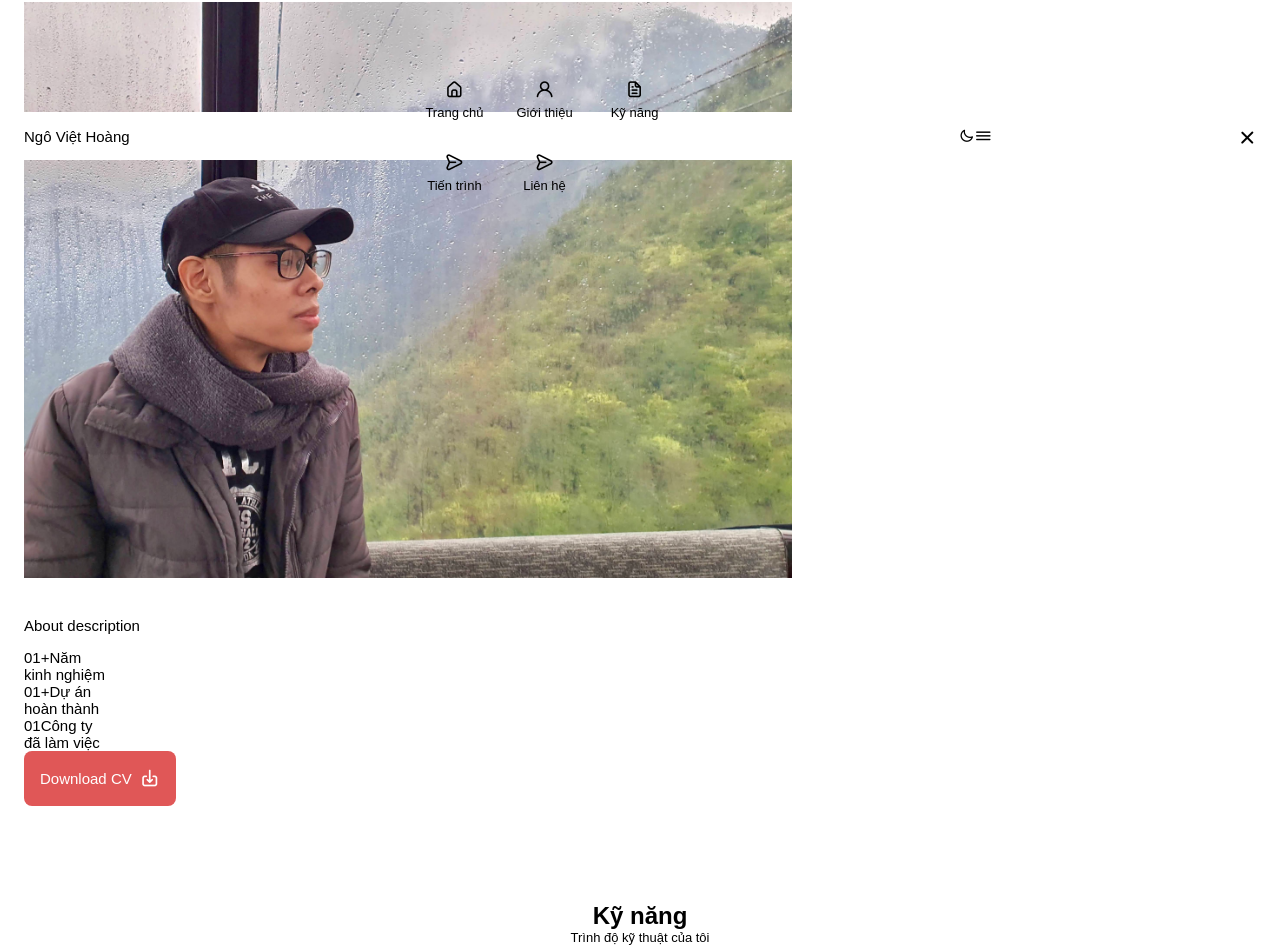
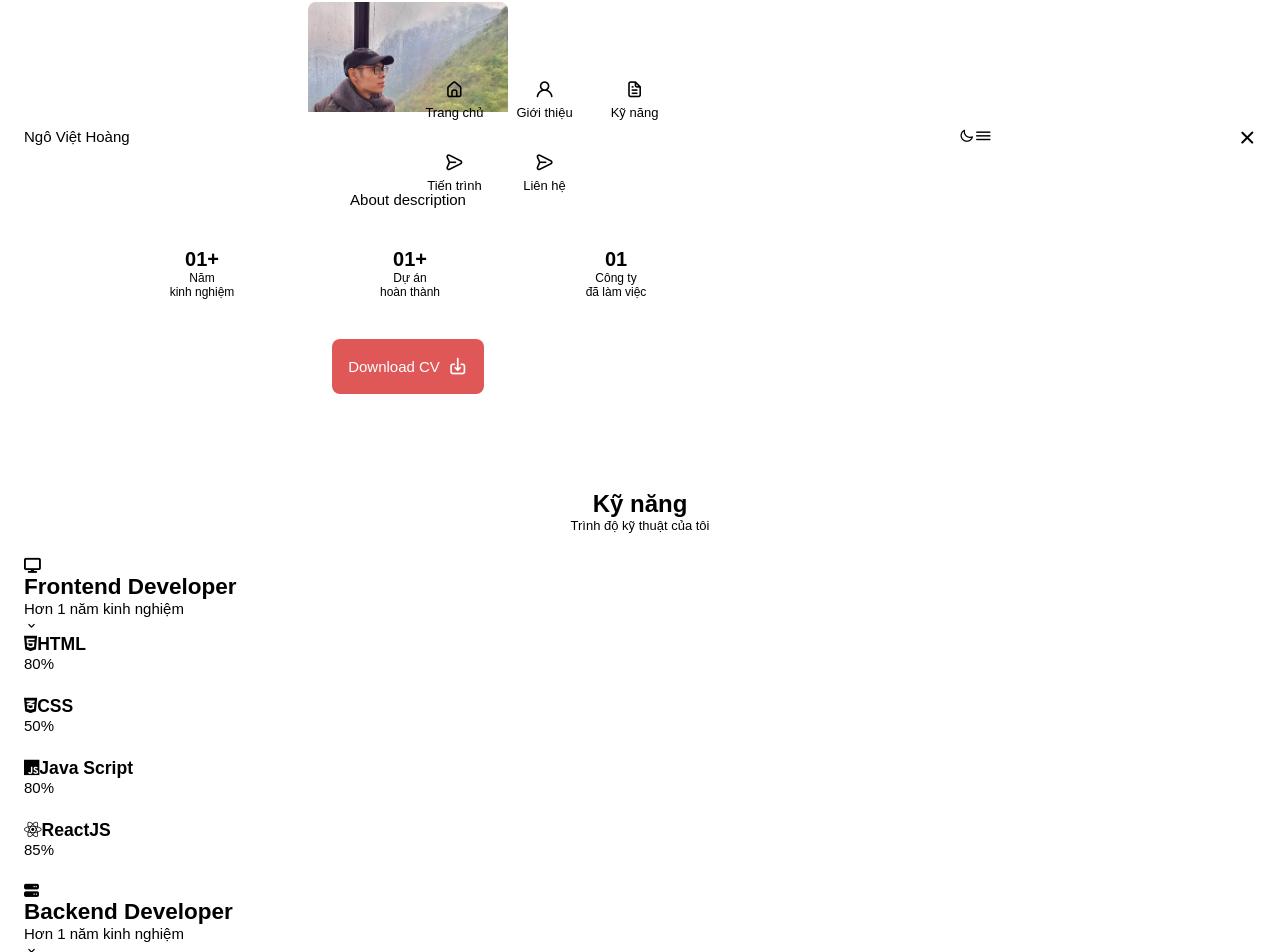
Before and after one commit to VietHoang319/MyPortfolio-ReactJS, a React (Create React App) app: page / in a window 1280 px wide. Shown: the part 640-1592 px from the top of the page. Built offline with nearby package versions, Linux system fonts and the light colour scheme.

Commit message:
update scss

```diff
--- a/src/component/about/About.js
+++ b/src/component/about/About.js
@@ -2,11 +2,12 @@ import React from "react";
 import MyCV from "../../assets/file/CV_Ngo_Viet_Hoang_Java_Developer.pdf";
 import AboutImage from "../../assets/image/about.jpg";
 import moment from "moment";
+import "./About.scss";
 
 function About() {
-  const diff = moment().diff(moment('2022-09-12'), 'milliseconds');
+  const diff = moment().diff(moment("2022-09-12"), "milliseconds");
   const duration = moment.duration(diff);
-  const yearExperience = duration.years().toString().padStart(2, '0');
+  const yearExperience = duration.years().toString().padStart(2, "0");
 
   return (
     <section className="about section" id="about">
@@ -26,27 +27,27 @@ function About() {
 
           <div className="about-info">
             <div>
-              <span className="about-info-title">{yearExperience}+</span>
-              <span className="about-info-name">
+              <div className="about-info-title">{yearExperience}+</div>
+              <div className="about-info-name">
                 Năm <br />
                 kinh nghiệm
-              </span>
+              </div>
             </div>
 
             <div>
-              <span className="about-info-title">01+</span>
-              <span className="about-info-name">
+              <div className="about-info-title">01+</div>
+              <div className="about-info-name">
                 Dự án <br />
                 hoàn thành
-              </span>
+              </div>
             </div>
 
             <div>
-              <span className="about-info-title">01</span>
-              <span className="about-info-name">
+              <div className="about-info-title">01</div>
+              <div className="about-info-name">
                 Công ty <br />
                 đã làm việc
-              </span>
+              </div>
             </div>
           </div>
 
--- /dev/null
+++ b/src/component/about/About.scss
@@ -0,0 +1,40 @@
+@import "../../assets/style/App.scss";
+
+.about-container {
+  .about-img {
+    align-self: center;
+    border-radius: 0.5rem;
+    justify-self: center;
+    width: 200px;
+  }
+
+  .about-data {
+    .about-description {
+      text-align: center;
+      margin-bottom: 2.5rem;
+    }
+
+    .about-info {
+      display: flex;
+      justify-content: space-evenly;
+      margin-bottom: 2.5rem;
+
+      &-title {
+        color: $textColor;
+        font-size: $h2FontSize;
+        font-weight: $fontWeighSemiBold;
+        text-align: center;
+      }
+
+      &-name {
+        font-size: $smallerFontSize;
+        text-align: center;
+      }
+    }
+
+    .about-buttons {
+      display: flex;
+      justify-content: center;
+    }
+  }
+}
```
